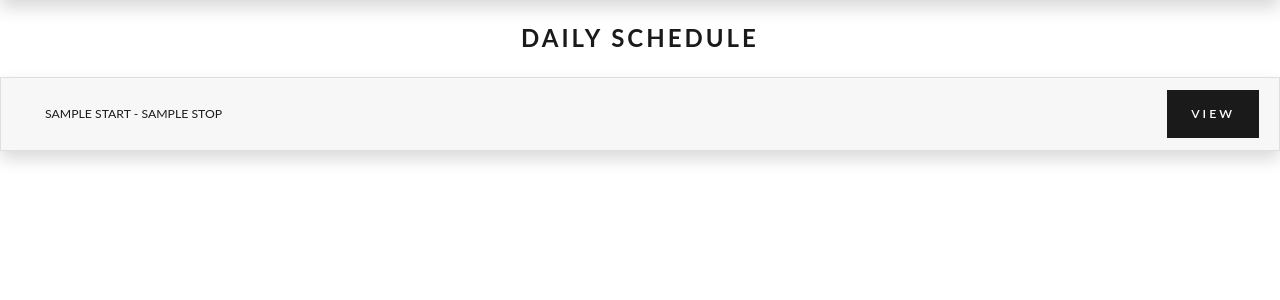
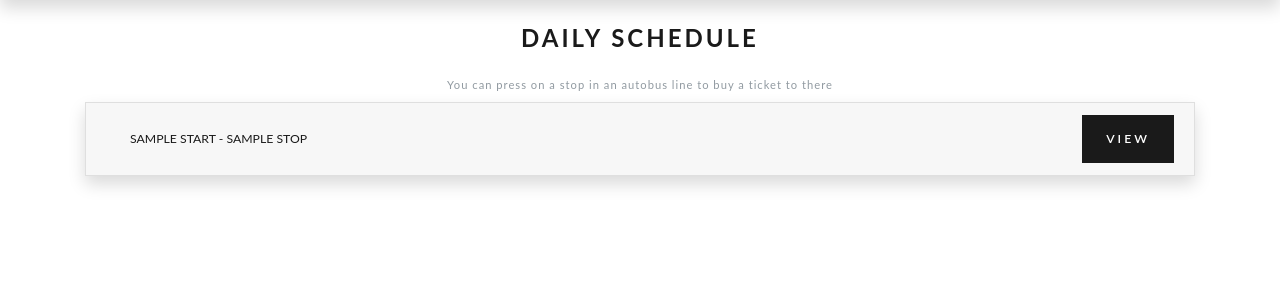
Before and after one commit to karlosusac/Herc-Bus_pzi_project, a PHP site: the page made by view/schedule.php in a window 1280 px wide. Shown: the part 89-389 px from the top of the page. Run offline with PHP 8.4, Linux system fonts and the light colour scheme; a user stored in the database is signed in; the template is opened without the code that fills it: most values are stand-ins (such as "Sample title", 1, 10 or a date in 2020); data that the repository does not hold is empty.

Commit message:
Added container in a schedule and added reverse progress bar for when autobus is going back

```diff
--- a/view/schedule.php
+++ b/view/schedule.php
@@ -35,8 +35,11 @@
 </nav>
 
 <h3 class="text-center mt-4 mb-4" data-aos="fade-down">Daily Schedule</h3>
-
+<?php if(isset($_SESSION["id"])){ ?>
+  <small class="text-muted d-flex justify-content-center mb-2" data-aos="fade-in" data-aos-delay="900">You can press on a stop in an autobus line to buy a ticket to there</small>
+<?php } ?>
 <?php foreach ($autobusLine as $al){ ?>
+  <div class="container">
     <div class="accordion shadow" id="accordion" data-aos="fade-up">
       <div class="card">
         <div class="card-header" id="headingeOne">
@@ -107,10 +110,13 @@
         </div>
       </div>
     </div>
+  </div>
 <?php } ?>
 
   <?php if(isset($admin) && ($admin == true)){ ?>
-    <div class="float-right my-3 mr-4" data-aos="fade-right" data-aos-duration="500" data-aos-delay="400" data-aos-anchor-placement="#accordion">
+    <div class="container">
+      <div class="float-right my-3" data-aos="fade-right" data-aos-duration="500" data-aos-delay="400" data-aos-anchor-placement="#accordion">
         <a href="index.php?controller=NewAutobusLine&method=index"><button class="btn btn-outline-success">Add new</button></a>
       </div>
+    </div>
   <?php } ?>
```
Also changed, not shown: view/singleLineSchedule.php (+28 -10 lines). Lines whose indentation alone changed are shown as unchanged.
